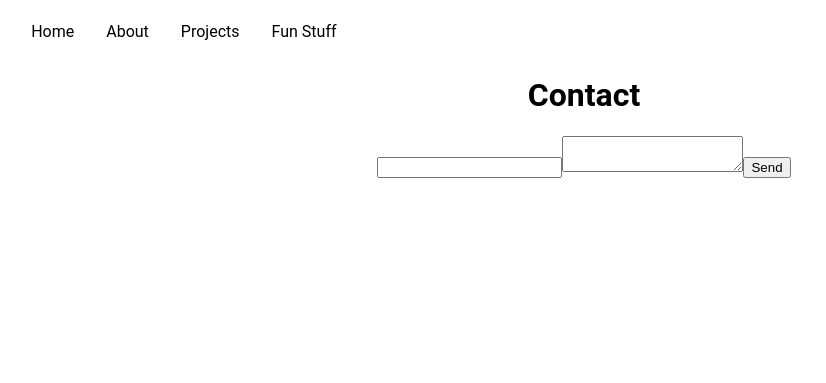
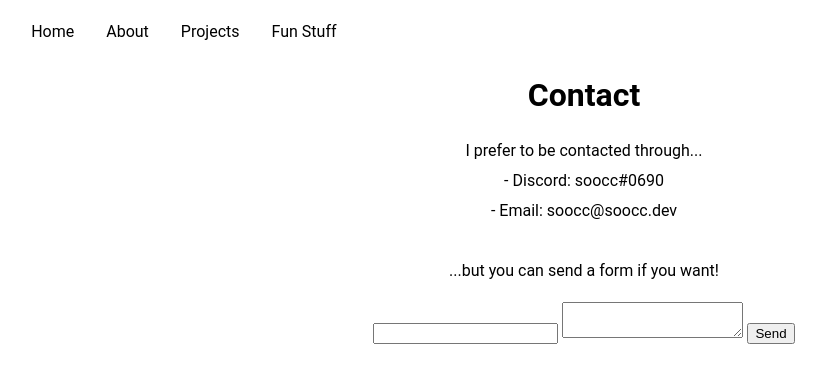
Before and after one commit to soocc/sooccsocks2, a Jekyll site: the page built from contact.html, in a window 1280 px wide. Shown: the top 383 px of the page, without its empty margins (56-882 px from the left). Built offline with Jekyll 4.4.1, drawn with Linux system fonts in a browser that asks for light colours; some web fonts are replaced.

Commit message:
Update contact.html

```diff
--- a/contact.html
+++ b/contact.html
@@ -10,6 +10,14 @@ layout: default
   </head>
   <body align="center">
     <h1>Contact</h1>
-    <form action="http://formspree.io/you@email.com"><input type="email" name="_replyto"><textarea   name="body"></textarea><input type="submit" value="Send"></form>
+    <p>I prefer to be contacted through...<br>
+      - Discord: soocc#0690<br>
+      - Email: soocc@soocc.dev<br><br>
+
+      ...but you can send a form if you want!</p>
+    <form action="http://formspree.io/you@email.com">
+      <input type="email" name="_replyto">
+      <textarea   name="body"></textarea>
+      <input type="submit" value="Send"></form>
   </body>
 </html>
```
